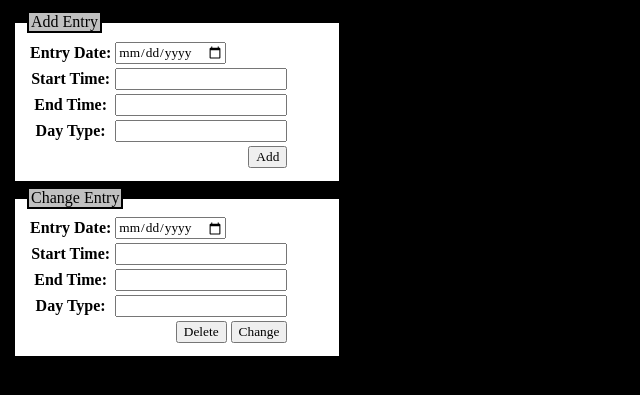
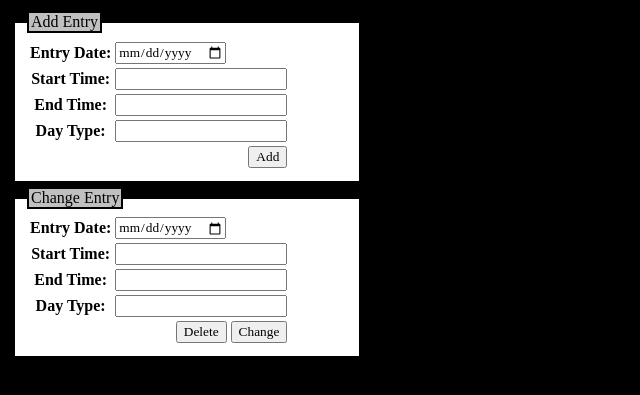
Before and after one commit to AeroNotix/django-timetracker, a Django app: template timetracker/templates/calendar.html in a window 1280 px wide. Shown: the top 395 px of the page, without its empty margins (0-640 px from the left). Run offline with Django 3.2, Linux system fonts and the light colour scheme; the template is opened without the code that fills it: most values are stand-ins (such as "Sample title", 1, 10 or a date in 2020); form fields are guessed from the names that the template uses.

Commit message:
Changes to add/change form width

```diff
--- a/timetracker/static/calendar.css
+++ b/timetracker/static/calendar.css
@@ -118,7 +118,7 @@ this is a jQuery add-on
 
 .entry-form {
    background: white;
-   width: 300px;
+   width: 320px;
    border: 2px solid black;
 }
 
```
